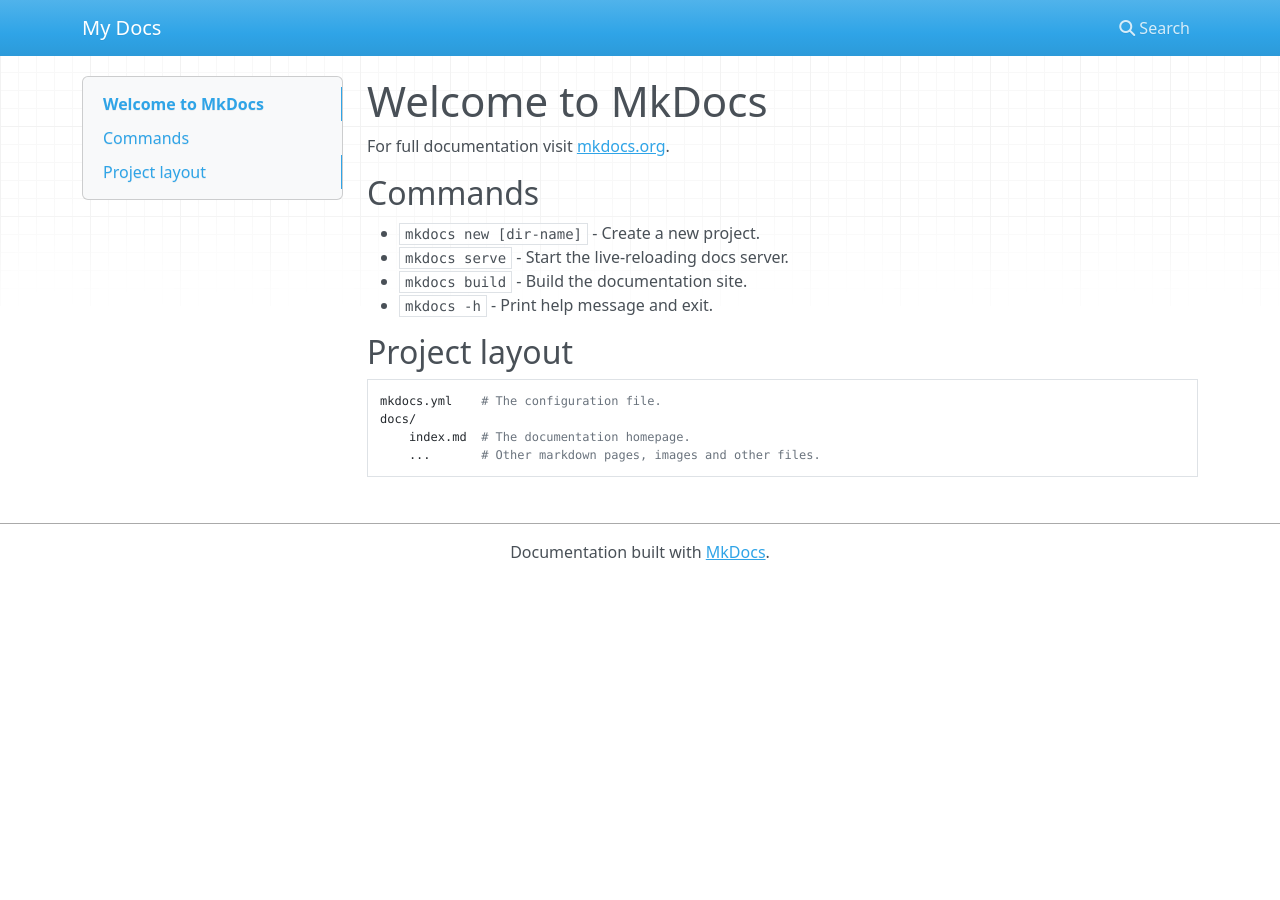
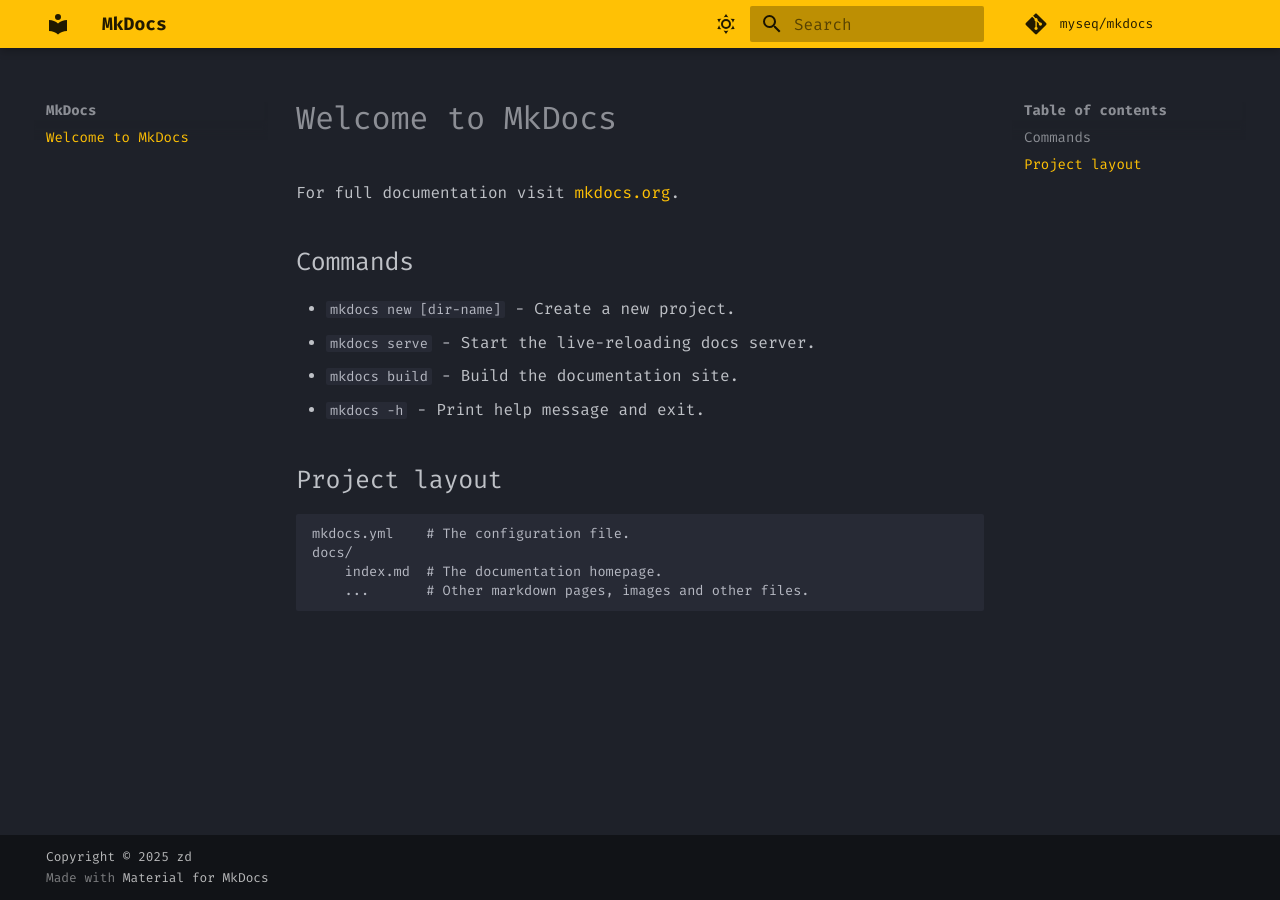
Before and after one commit to myseq/mkdocs, an MkDocs documentation site: the page built from docs/index.md, in a window 1280 px wide. Built offline with MkDocs 1.6.1 and Material for MkDocs 9.7.7, drawn with Linux system fonts in a browser that asks for light colours; nearby versions of some CDN libraries; comment, search, counter and statistics services are not loaded.

```diff
--- a/mkdocs.yml
+++ b/mkdocs.yml
@@ -1 +1,41 @@
-site_name: My Docs
+site_name: MkDocs
+
+site_url: https://myseq.github.io/mkdocs/
+site_author: zd
+site_description: >-
+  Cliff notes
+
+repo_name: myseq/mkdocs
+repo_url: https://github.com/myseq/mkdocs
+
+copyright: Copyright &copy; 2025 zd
+
+theme:
+  name: material
+
+
+  palette:
+
+    # Palette toggle for dark mode (default)
+    - scheme: slate
+      accent: lime
+      primary: amber
+      toggle:
+        icon: material/brightness-4
+        icon: material/weather-sunny
+        name: Switch to light mode
+
+    # Palette toggle for light mode
+    - scheme: light
+      accent: indigo
+      primary: black
+      primary: light blue
+      toggle:
+        icon: material/brightness-7
+        icon: material/weather-night
+        name: Switch to dark mode
+
+  font:
+    size: 24px
+    text: Fira Mono
+    code: Fira Mono
```
